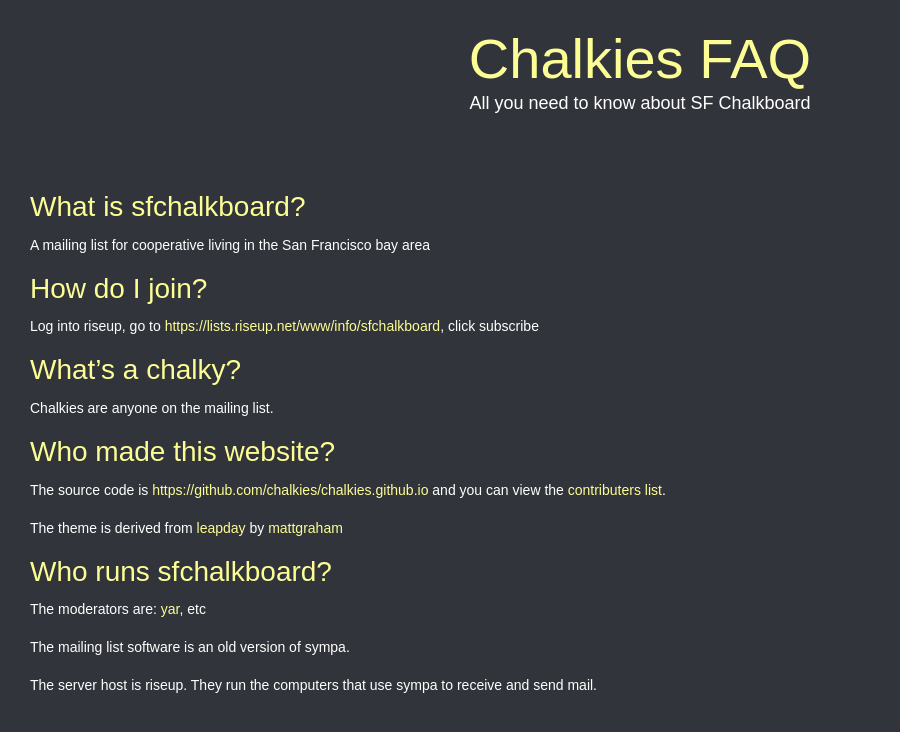
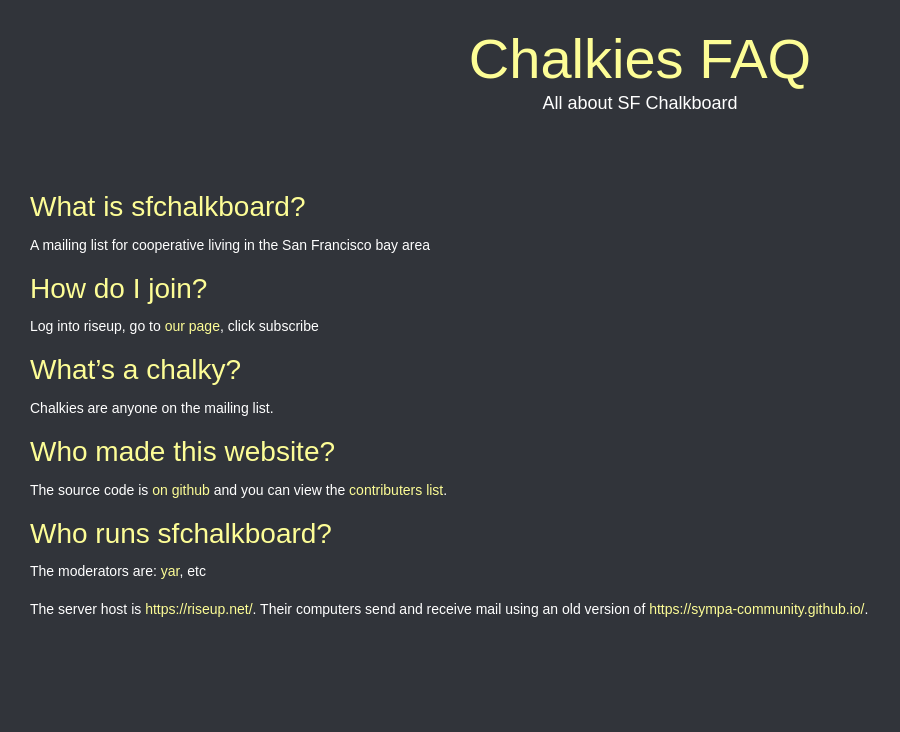
Before and after one commit to organicunity/chalkies.github.io, a Jekyll site: the page built from bootstrap.md, in a window 1280 px wide. Shown: the top 732 px of the page, without its empty margins (0-900 px from the left). Built offline with Jekyll 4.4.1, drawn with Linux system fonts in a browser that asks for light colours; some web fonts are replaced; comment, search, counter and statistics services are not loaded; a style sheet for code colours, icons or effects is not loaded; our own code applies the rules of GitHub Pages for plain Markdown files.

Commit message:
final changes before the swap

```diff
--- a/bootstrap.md
+++ b/bootstrap.md
@@ -1,7 +1,7 @@
 ---
 layout: bootstrap
 content_type: md
-tagline: All you need to know about SF Chalkboard
+tagline: All about SF Chalkboard
 ---
 
 # What is sfchalkboard?
@@ -10,7 +10,7 @@ A mailing list for cooperative living in the San Francisco bay area
 
 # How do I join?
 
-Log into riseup, go to [https://lists.riseup.net/www/info/sfchalkboard](our page), click subscribe
+Log into riseup, go to [our page](https://lists.riseup.net/www/info/sfchalkboard), click subscribe
 
 # What's a chalky?
 
@@ -18,14 +18,10 @@ Chalkies are anyone on the mailing list.
 
 # Who made this website?
 
-The source code is [https://github.com/chalkies/chalkies.github.io](on github) and you can view the [contributers list](https://github.com/chalkies/chalkies.github.io/graphs/contributors).
-
-The theme is derived from [leapday](https://github.com/mattgraham/leapday) by [mattgraham](https://twitter.com/mattgraham)
+The source code is [on github](https://github.com/chalkies/chalkies.github.io) and you can view the [contributers list](https://github.com/chalkies/chalkies.github.io/graphs/contributors).
 
 # Who runs sfchalkboard?
 
 The moderators are: [yar](https://yar.gay/), etc
 
-The mailing list software is an old version of sympa.
-
-The server host is riseup. They run the computers that use sympa to receive and send mail.
+The server host is [https://riseup.net/](riseup). Their computers send and receive mail using an old version of [https://sympa-community.github.io/](sympa).
```
